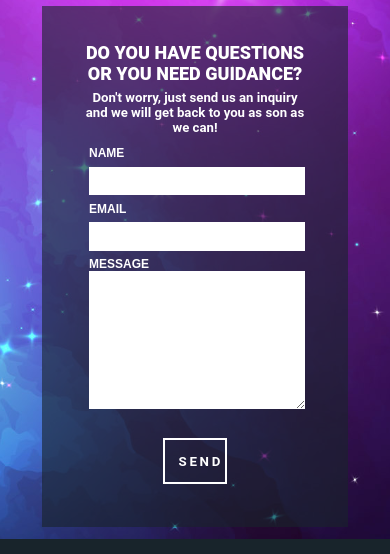
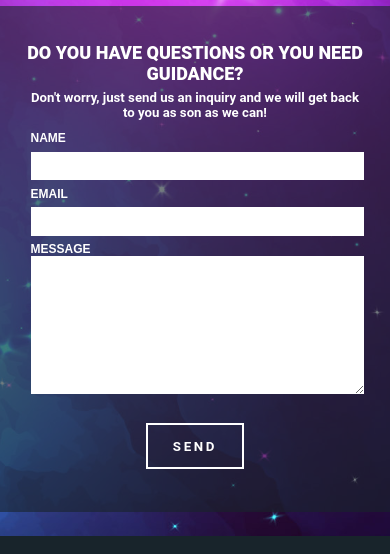
Before and after one commit to srenman/project-exam, a plain HTML site: page contact.html in a window 390 px wide. Shown: the part 77-631 px from the top of the page. Drawn offline with Linux system fonts and the light colour scheme; a web font is replaced by a local one.

Commit message:
Added @media for mobile, contact page

```diff
--- a/css/styles.css
+++ b/css/styles.css
@@ -662,4 +662,10 @@ input {
     width: 100%;
     padding: 1em 0;
   }
+  /* ---- Contact Page ----- */
+  .contact {
+    width: 90%;
+    padding: 3em 5%;
+    margin: 1em 0 2em 0;
+  }
 }
```
